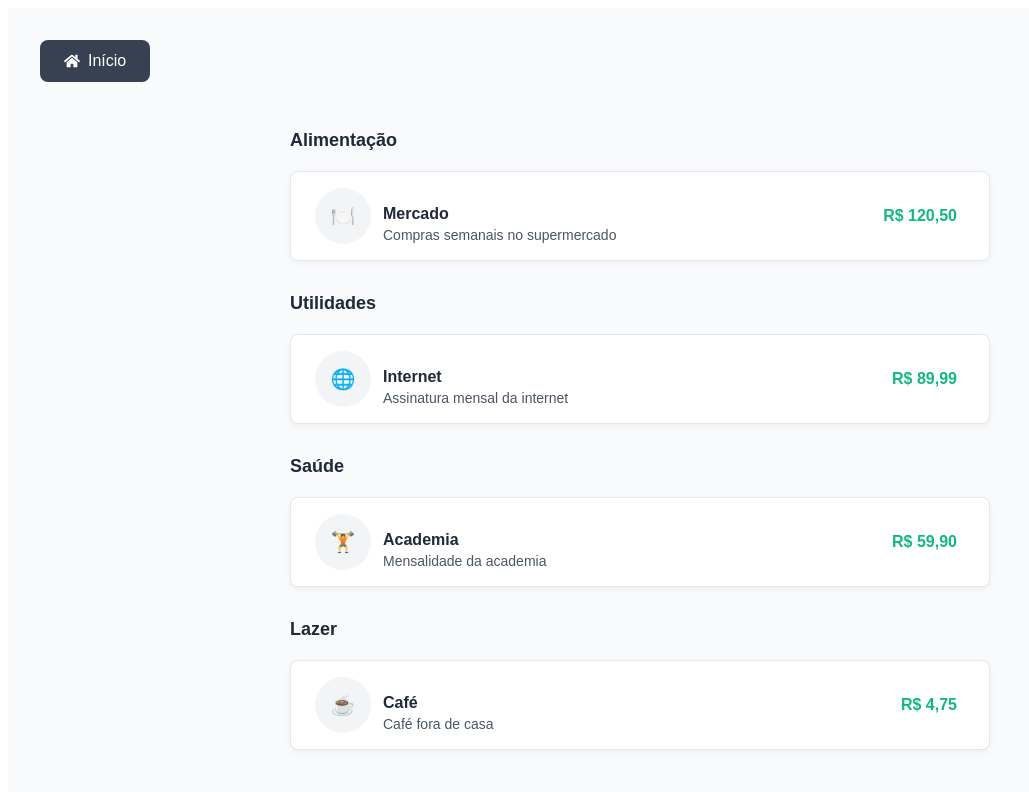
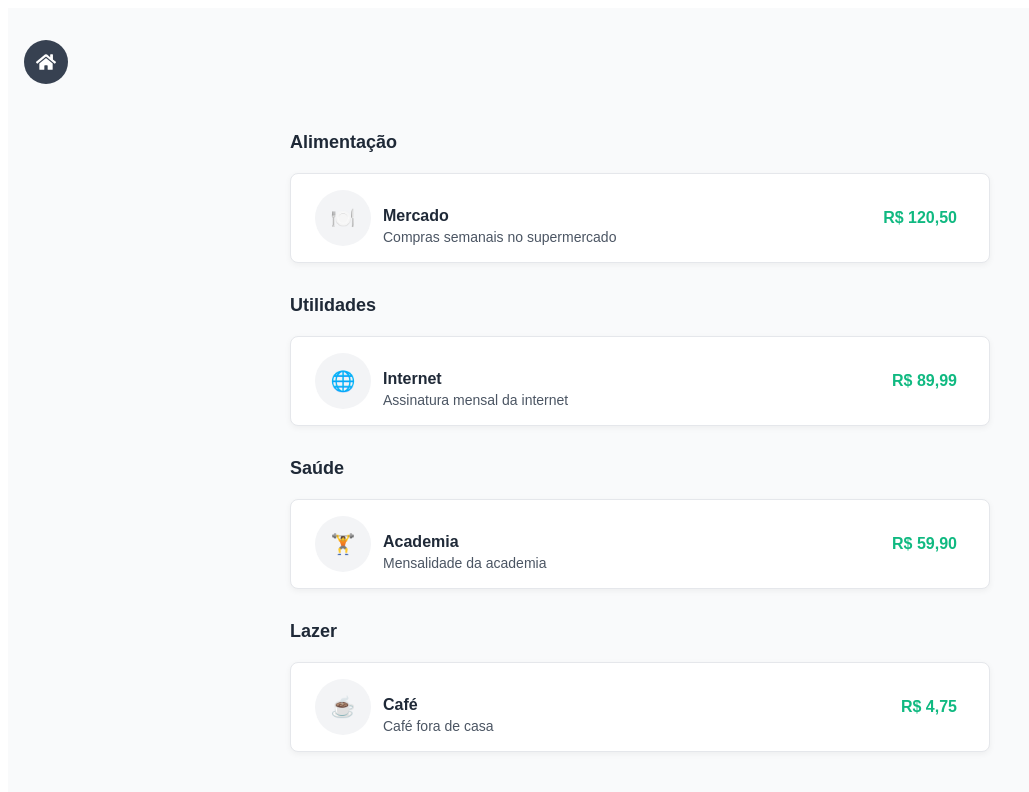
Before and after one commit to flaviane-lima/myfinance, a Next.js app: page /dashboard/expenseList in a window 1280 px wide. Shown: the top 792 px of the page, without its empty margins (0-1029 px from the left). Built offline with nearby package versions, Linux system fonts and the light colour scheme.

Commit message:
limpar estrutura da página List e integrar HomeButton

```diff
--- a/src/app/dashboard/expenseList/page.tsx
+++ b/src/app/dashboard/expenseList/page.tsx
@@ -2,36 +2,7 @@
 
 import ExpenseList from "../../components/ExpenseList";
 import styled from "styled-components";
-import Link from 'next/link';
-
-import { FaHome } from 'react-icons/fa';
-
-const StyledLink = styled(Link)`
-  display: inline-flex;
-  align-items: center;
-  padding: 0.75rem 1.5rem;
-  background-color: #374151;
-  color: white;
-  text-decoration: none;
-  border-radius: 0.5rem;
-  font-weight: 500;
-  font-size: 1rem;
-  transition: background-color 0.3s ease;
-
-  &:hover {
-    background-color: #059669;
-  }
-
-  @media (max-width: 600px) {
-    font-size: 0.875rem;
-    padding: 0.5rem 1rem;
-  }
-
-  @media (max-width: 400px) {
-    font-size: 0.75rem;
-    padding: 0.5rem 0.75rem;
-  }
-`;
+import HomeButton from "@/app/components/HomeButton/HomeButton";
 
 const NavBar = styled.nav`
   position: sticky;
@@ -55,14 +26,9 @@ export default function List() {
 
     return(
         <PageContainer>
-            <nav style={{ display: 'flex', justifyContent: 'flex-start', padding: '0 1rem', marginBottom: '1rem' }}>
         <NavBar>
-        <StyledLink href="/">
-           <FaHome style={{marginRight: '8px'}} />
-           Início
-        </StyledLink>
+          <HomeButton />
         </NavBar>
-      </nav>
             <ExpenseList />
         </PageContainer>
 
```
